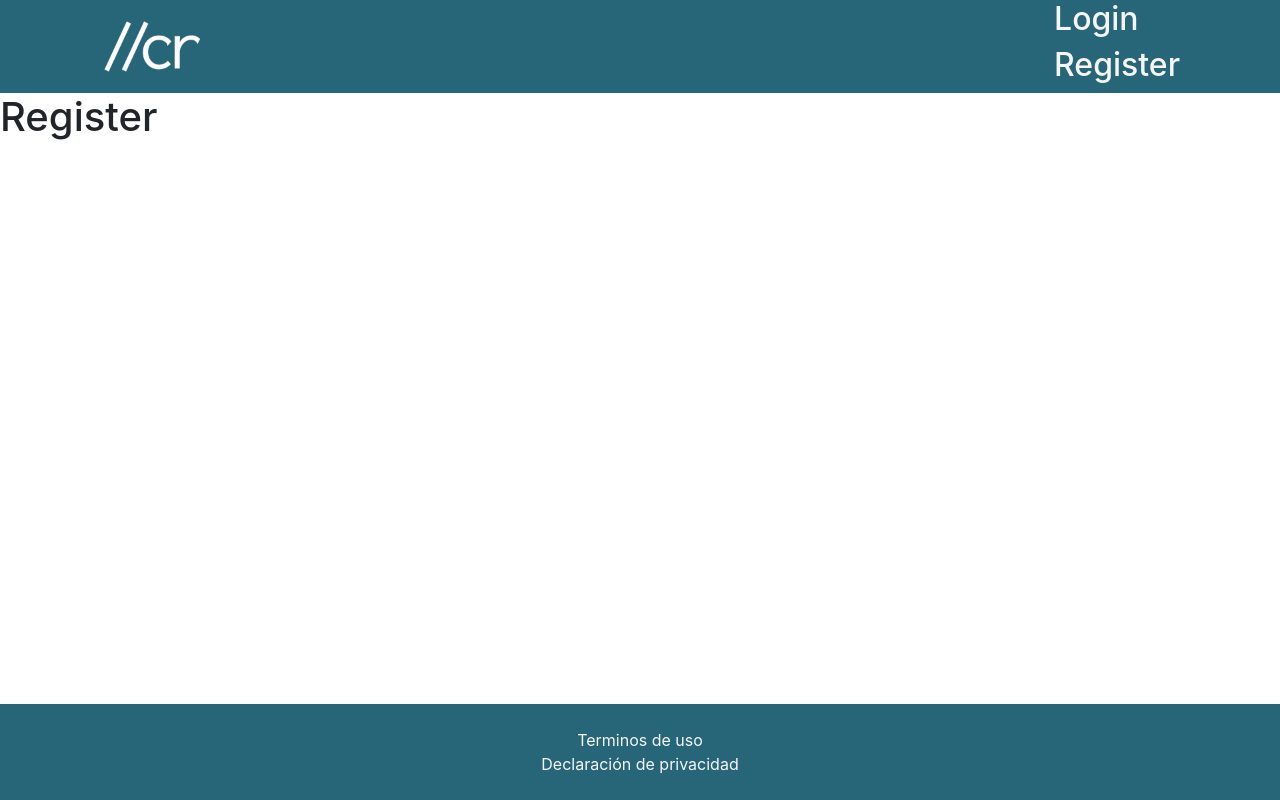
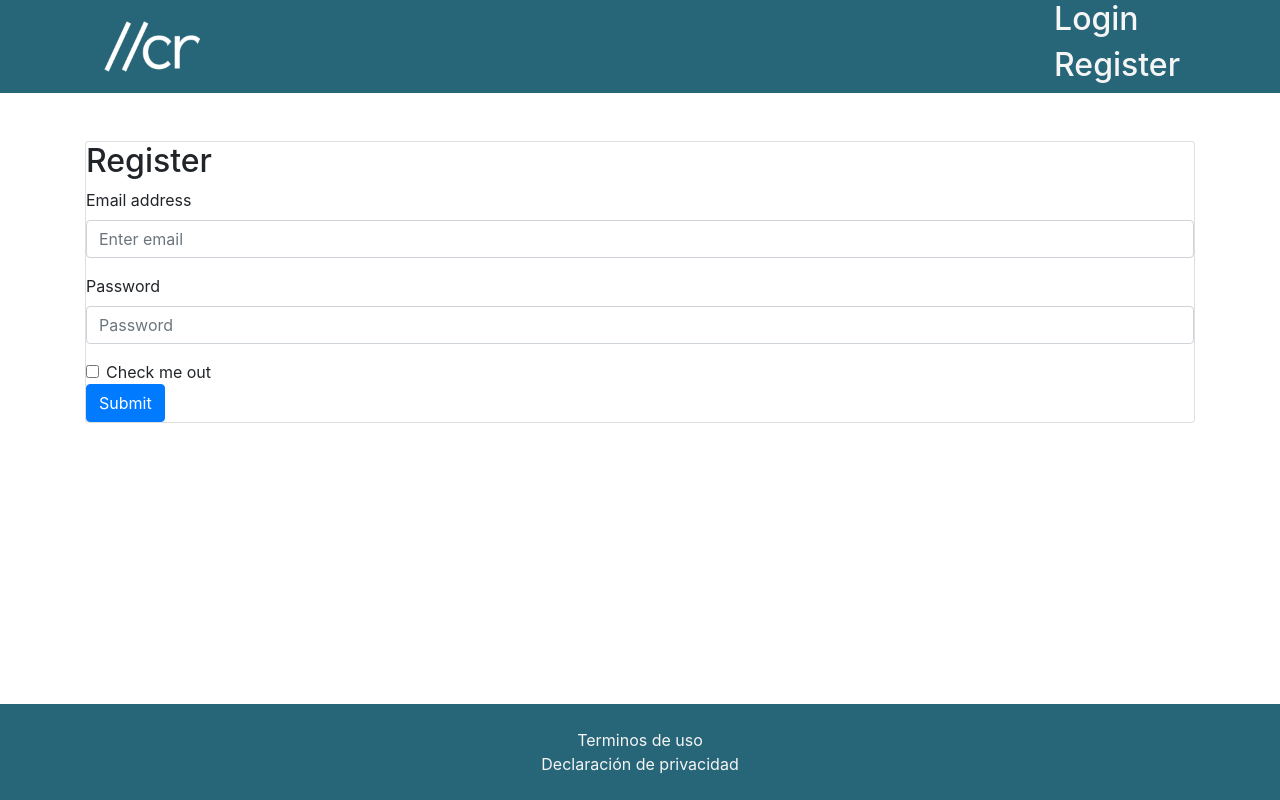
Before and after one commit to jzamora5/AIC_Front, a React (Create React App) app in the folder aic_frontend/: page /register in a window 1280 px wide. Built offline with nearby package versions, Linux system fonts and the light colour scheme.

Commit message:
Push feature branch

```diff
--- a/aic_frontend/src/containers/Register.jsx
+++ b/aic_frontend/src/containers/Register.jsx
@@ -2,7 +2,47 @@ import React from "react";
 import "../assets/styles/components/Register.scss";
 
 const Register = () => {
-  return <h1>Register</h1>;
+  return (
+    <div className="container py-5">
+      <div className="card">
+        <h2>Register</h2>
+        <form>
+          <div className="form-group">
+            <label htmlFor="exampleInputEmail1">Email address</label>
+            <input
+              type="email"
+              className="form-control"
+              id="exampleInputEmail1"
+              aria-describedby="emailHelp"
+              placeholder="Enter email"
+            />
+          </div>
+          <div className="form-group">
+            <label htmlFor="exampleInputPassword1">Password</label>
+            <input
+              type="password"
+              className="form-control"
+              id="exampleInputPassword1"
+              placeholder="Password"
+            />
+          </div>
+          <div className="form-check">
+            <input
+              type="checkbox"
+              className="form-check-input"
+              id="exampleCheck1"
+            />
+            <label className="form-check-label" htmlFor="exampleCheck1">
+              Check me out
+            </label>
+          </div>
+          <button type="submit" className="btn btn-primary">
+            Submit
+          </button>
+        </form>
+      </div>
+    </div>
+  );
 };
 
 export default Register;
```
